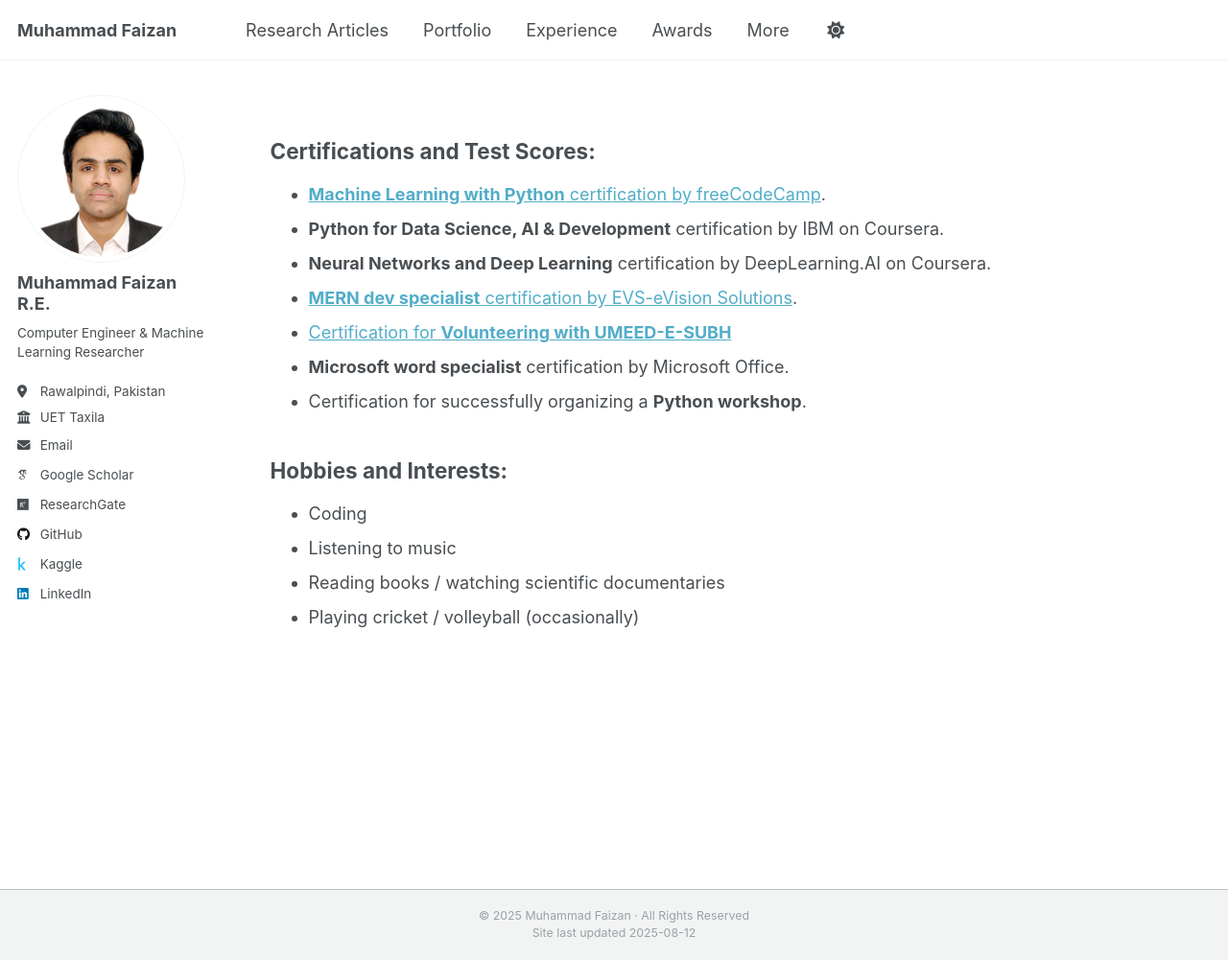
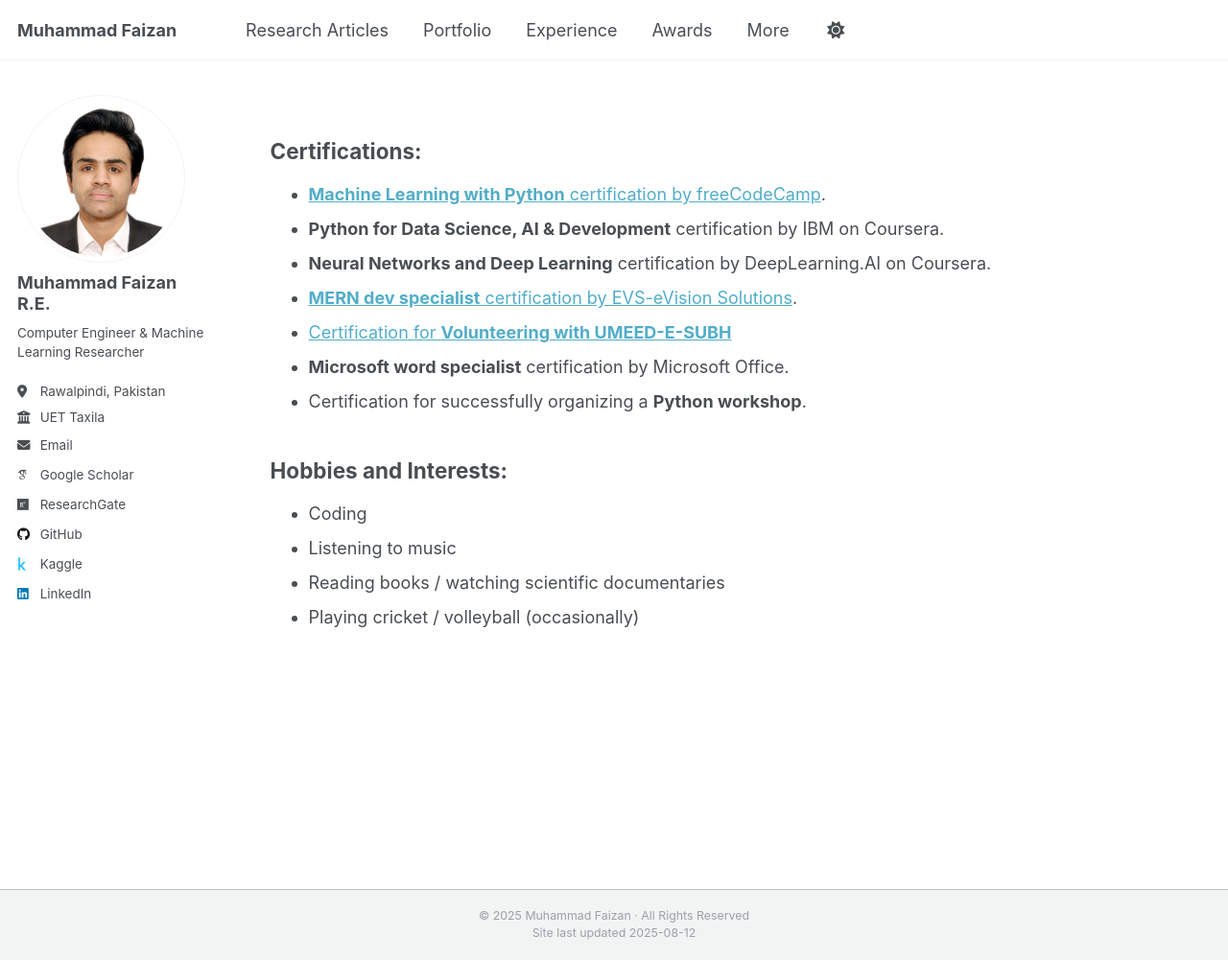
Before and after one commit to MuhammadFaizan99/MuhammadFaizan99.github.io, a Jekyll site: the page built from _pages/more.md, in a window 1280 px wide and 1001 px high. Shown: the whole window at 96% size. Built offline with Jekyll 4.4.1, drawn with Linux system fonts in a browser that asks for light colours; some web fonts are replaced; a script that is not in the unit is left out.

Commit message:
Update more.md

```diff
--- a/_pages/more.md
+++ b/_pages/more.md
@@ -8,7 +8,7 @@ redirect_from:
 
 {% include base_path %}
 
-## Certifications and Test Scores:
+## Certifications:
 
 - [**Machine Learning with Python** certification by freeCodeCamp](https://freecodecamp.org/certification/fcc67cd55f9-c36a-4a22-8abf-c691d82cc511/machine-learning-with-python-v7).
 - **Python for Data Science, AI & Development** certification by IBM on Coursera.
```
